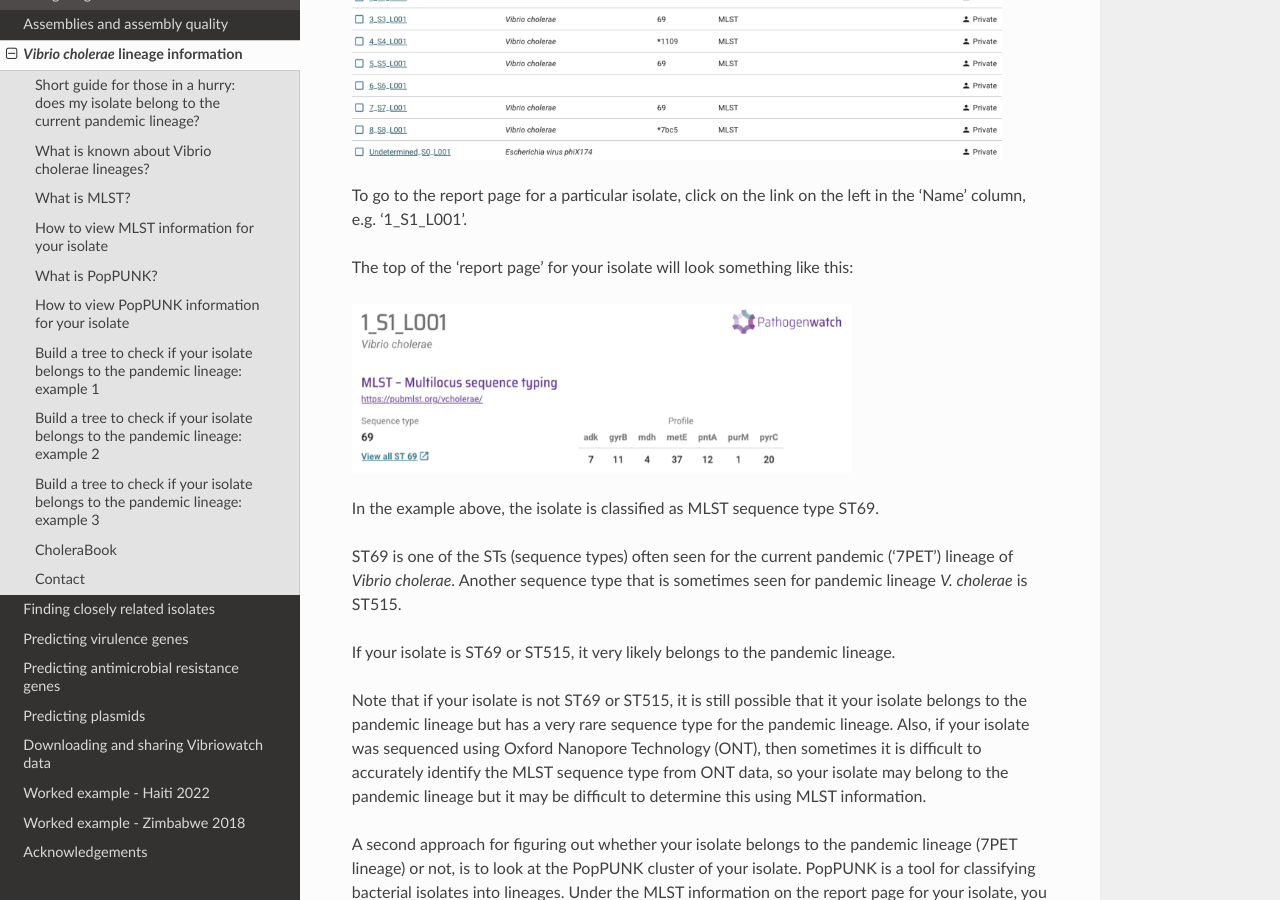
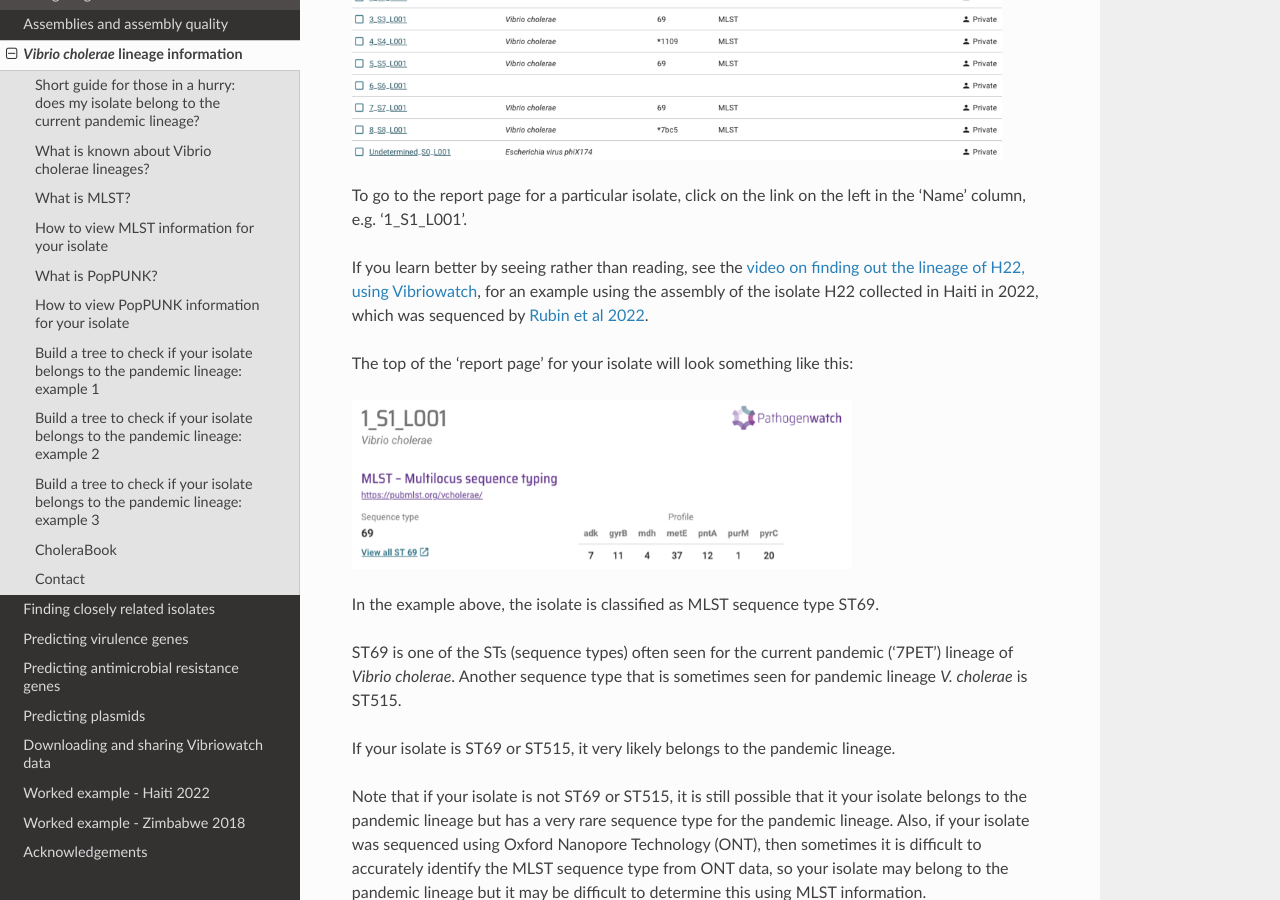
Before and after one commit to avrilcoghlan/vibriowatch, a Sphinx documentation site: the page built from docs/source/mlst.rst, in a window 1280 px wide and 900 px high, scrolled down 1404 px. Built offline with Sphinx 7.4.7 and the Read the Docs theme 3.1.0, drawn with Linux system fonts in a browser that asks for light colours.

Commit message:
Update mlst.rst

```diff
--- a/docs/source/mlst.rst
+++ b/docs/source/mlst.rst
@@ -33,6 +33,13 @@
   :width: 650
 
 To go to the report page for a particular isolate, click on the link on the left in the 'Name' column, e.g. '1_S1_L001'.
+
+If you learn better by seeing rather than reading, see the `video on finding out the lineage of H22, using Vibriowatch`_, for an example
+using the assembly of the isolate H22 collected in Haiti in 2022, which was sequenced by `Rubin et al 2022`_.
+
+.. _Rubin et al 2022: https://pubmed.ncbi.nlm.nih.gov/36449726/
+
+.. _video on finding out the lineage of H22, using Vibriowatch: https://youtu.be/EBKcwA3pjA0
 
 The top of the 'report page' for your isolate will look something like this:
 
```
